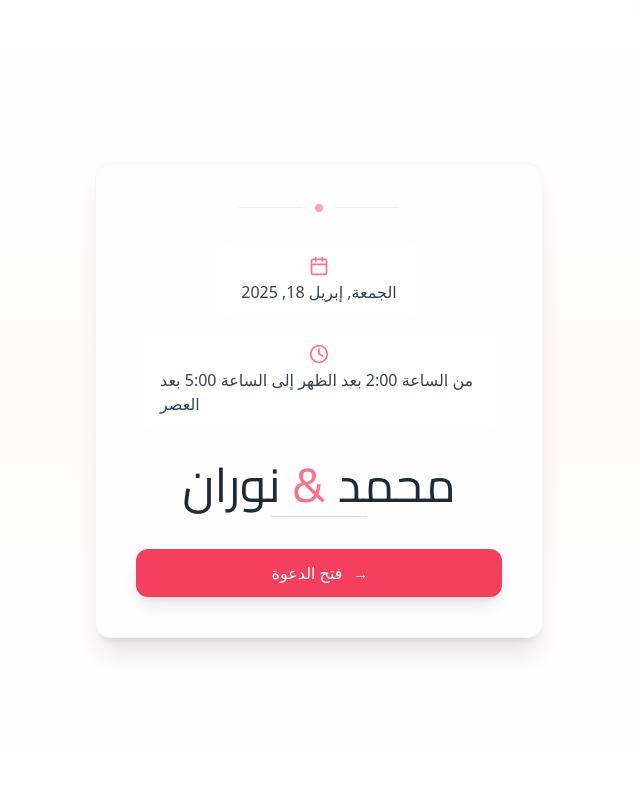
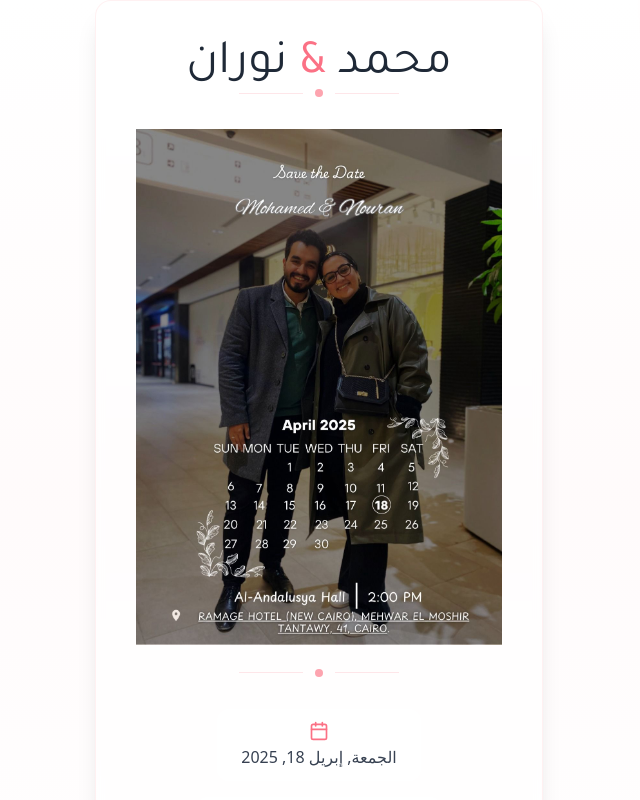
Before and after one commit to MohamedAbodia/Mohamed-Nouran, a React (Vite) app: page / in a window 1280 px wide. Shown: the top 800 px of the page, without its empty margins (321-961 px from the left). Built offline with nearby package versions, Linux system fonts and the light colour scheme.

Commit message:
Major Updates

```diff
--- a/index.html
+++ b/index.html
@@ -6,7 +6,7 @@
   <link rel="icon" type="image/svg+xml" href="/vite.svg" />
   <meta name="viewport" content="width=device-width, initial-scale=1.0" />
   <style>
-    @import url('https://fonts.googleapis.com/css2?family=Cairo:ital@0;1&display=swap');
+    @import url('https://fonts.googleapis.com/css2?family=Tajawal:ital@0;1&display=swap');
   </style>
   <title>حفل زفاف محمد و نوران</title>
 </head>
--- a/src/config/config.js
+++ b/src/config/config.js
@@ -11,7 +11,7 @@ const config = {
     maps_url: "https://maps.app.goo.gl/oorfKXJyZiL51JNV7",
     maps_embed:
       "https://www.google.com/maps/embed?pb=!1m18!1m12!1m3!1d3454.540235294004!2d31.364215599999994!3d30.021355399999997!2m3!1f0!2f0!3f0!3m2!1i1024!2i768!4f13.1!3m3!1m2!1s0x14583ea25252c149%3A0x1c1f7b9c038b4034!2sRamage%20Hotel%2C%20Resort%2C%20And%20Spa!5e0!3m2!1sen!2seg!4v1743769476452!5m2!1sen!2seg",
-    time: "من الساعة 2:00 بعد الظهر إلى الساعة 5:00 بعد العصر",
+    time: "من 2:00 ظهراً إلى 5:00 عصراً",
     location: "القاعة الكبرى، فندق رماج",
     address: "محور المشير طنطاوي بجوار استادالدفاع الجوي ومسجد المشير, مدينة نصر, 12345 القاهرة, مصر",
     ogImage: "/images/og-image.jpg",
--- a/src/pages/LandingPage.jsx
+++ b/src/pages/LandingPage.jsx
@@ -26,6 +26,32 @@ const LandingPage = ({ onOpenInvitation }) => (
       >
         {/* حاوية البطاقة */}
         <div className="backdrop-blur-sm bg-white/50 p-6 sm:p-8 md:p-10 rounded-2xl border border-rose-100/50 shadow-xl">
+          {/* أسماء العروسين */}
+          <motion.div
+            initial={{ opacity: 0 }}
+            animate={{ opacity: 1 }}
+            transition={{ delay: 0.5 }}
+            className="text-center space-y-4"
+          >
+            <div className="space-y-2">
+              <h1 className="text-3xl sm:text-4xl md:text-5xl font-serif text-gray-800 leading-tight">
+                {config.data.groomName}
+                <span className="text-rose-400 mx-2 sm:mx-3">&</span>
+                {config.data.brideName}
+              </h1>
+            </div>
+          </motion.div>
+
+        <div className="flex items-center justify-center gap-3 mb-6 sm:mb-8">
+            <div className="h-px w-12 sm:w-16 bg-rose-200/50" />
+            <div className="w-2 h-2 rounded-full bg-rose-300" />
+            <div className="h-px w-12 sm:w-16 bg-rose-200/50" />
+          </div>
+
+
+
+        <img src='../../public/images/Mohamed-Nouran.jpg'/>
+        <br></br>
           {/* الخط الزخرفي العلوي */}
           <div className="flex items-center justify-center gap-3 mb-6 sm:mb-8">
             <div className="h-px w-12 sm:w-16 bg-rose-200/50" />
@@ -47,6 +73,7 @@ const LandingPage = ({ onOpenInvitation }) => (
               </p>
             </div>
 
+
             <div className="inline-flex flex-col items-center space-y-1 bg-white/80 px-4 sm:px-6 py-2 sm:py-3 rounded-xl">
               <Clock className="w-5 h-5 text-rose-400" />
               <p className="text-gray-700 font-medium">
@@ -55,22 +82,7 @@ const LandingPage = ({ onOpenInvitation }) => (
             </div>
           </motion.div>
 
-          {/* أسماء العروسين */}
-          <motion.div
-            initial={{ opacity: 0 }}
-            animate={{ opacity: 1 }}
-            transition={{ delay: 0.5 }}
-            className="text-center space-y-4"
-          >
-            <div className="space-y-2">
-              <h1 className="text-3xl sm:text-4xl md:text-5xl font-serif text-gray-800 leading-tight">
-                {config.data.groomName}
-                <span className="text-rose-400 mx-2 sm:mx-3">&</span>
-                {config.data.brideName}
-              </h1>
-              <div className="h-px w-16 sm:w-24 mx-auto bg-rose-200" />
-            </div>
-          </motion.div>
+
 
           {/* زر فتح الدعوة */}
           <motion.div
--- a/tailwind.config.js
+++ b/tailwind.config.js
@@ -20,7 +20,7 @@ export default {
 			},
 			fontFamily: {
 				serif: [
-					'Cairo',
+					'Tajawal',
 					'serif'
 				]
 			},
```
Also changed, not shown: public/images/Mohamed-Nouran.jpg (added).
